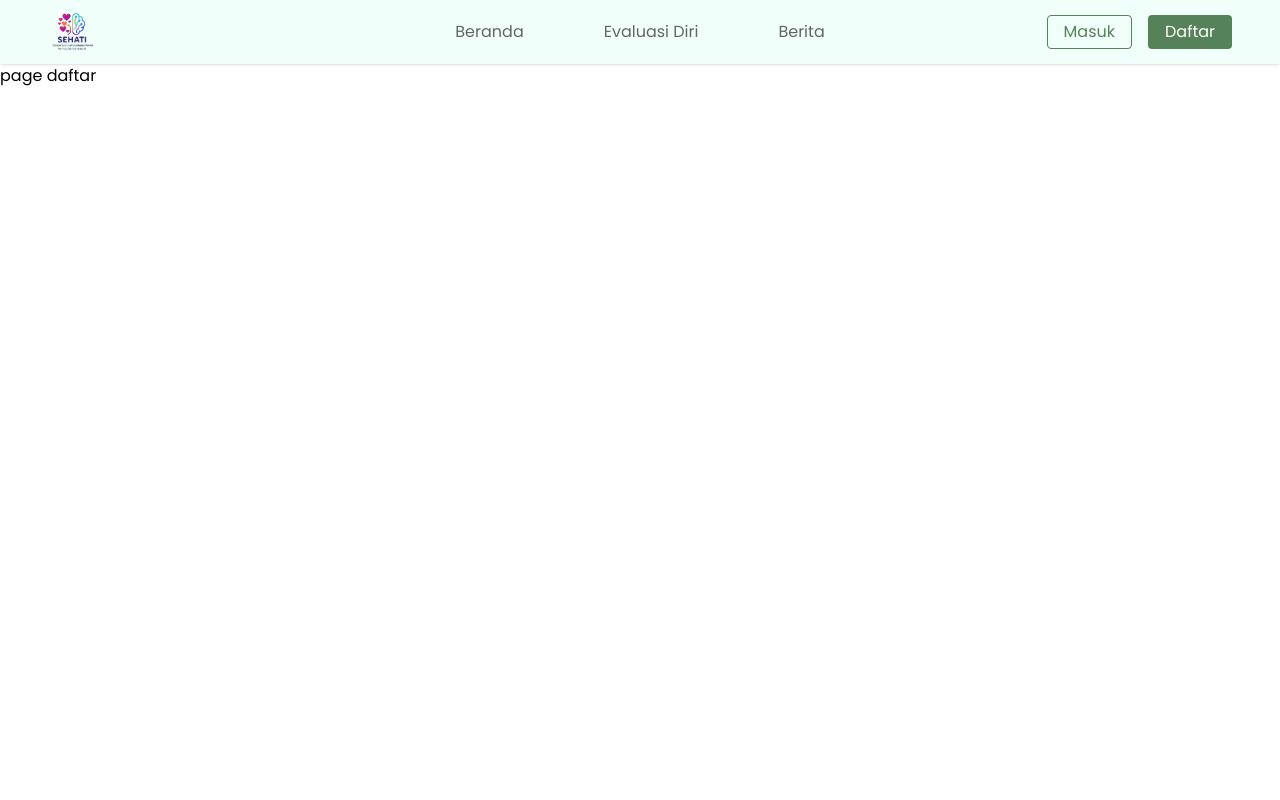
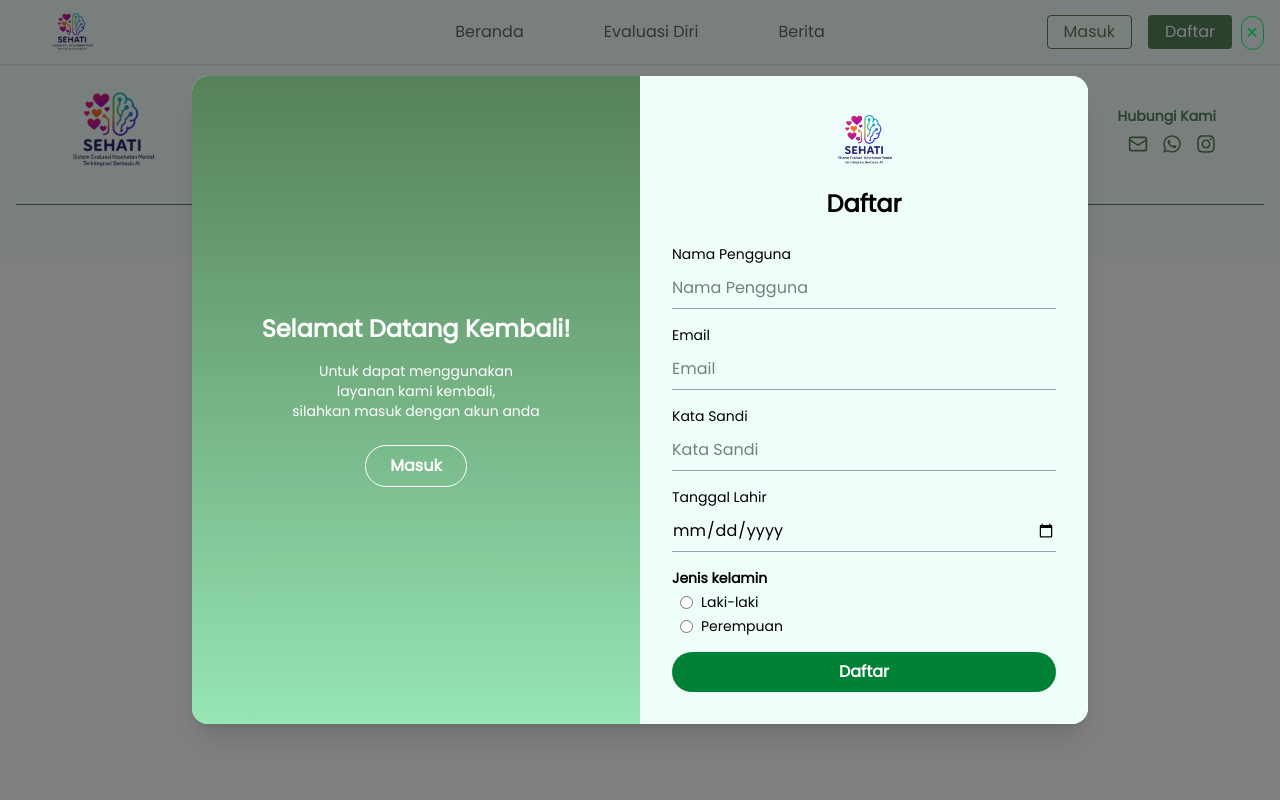
Before and after one commit to Sehati-by-DBS-Coding-Camp/FE-Sehati-Repo, a React (Vite) app: page /daftar in a window 1280 px wide. Shown: the top 800 px of the page. Built offline with nearby package versions, Linux system fonts and the light colour scheme; the HTML template or start-up script is replaced by a standard one.

Commit message:
Slicing design login dan register

```diff
--- a/src/features/daftar/daftarView.jsx
+++ b/src/features/daftar/daftarView.jsx
@@ -1,11 +1,90 @@
-function daftarView() {
+import React from "react";
+
+const daftarView = () => {
   return (
-    <>
-        <div className="min-h-screen">
-          <h1>page daftar</h1>
+    <div className="fixed inset-0 z-50 flex items-center justify-center bg-black/50 p-4">
+      <div className="w-full max-w-4xl bg-white rounded-2xl shadow-xl overflow-hidden flex flex-col md:flex-row">
+
+        {/* Kiri - Ajakan Masuk */}
+        <div className="w-full md:w-1/2 bg-gradient-to-b from-accent to-primary text-white p-6 sm:p-8 flex flex-col justify-center items-center text-center">
+          <h2 className="text-2xl font-bold mb-4">Selamat Datang Kembali!</h2>
+          <p className="text-sm mb-6">
+            Untuk dapat menggunakan <br className="hidden sm:block" />layanan kami kembali, <br className="hidden sm:block" />silahkan masuk dengan akun anda
+          </p>
+          <button className="border border-white px-6 py-2 rounded-full font-semibold hover:bg-white hover:text-green-700 transition">
+            Masuk
+          </button>
         </div>
-    </>
+
+        {/* Kanan - Form Registrasi */}
+        <div className="w-full md:w-1/2 bg-[#f0fefb] p-6 sm:p-8 flex flex-col justify-center items-center">
+          <img
+            src="../../../public/images/SEHATI.png" // Ganti jika perlu
+            alt="SEHATI"
+            className="w-16 mb-4"
+          />
+          <h2 className="text-2xl font-bold mb-6 text-center">Daftar</h2>
+          <form className="w-full max-w-sm space-y-4">
+            <div>
+              <label className="block text-sm mb-1">Nama Pengguna</label>
+              <input
+                type="text"
+                className="w-full border-b border-gray-400 bg-transparent outline-none py-2"
+                placeholder="Nama Pengguna"
+              />
+            </div>
+            <div>
+              <label className="block text-sm mb-1">Email</label>
+              <input
+                type="email"
+                className="w-full border-b border-gray-400 bg-transparent outline-none py-2"
+                placeholder="Email"
+              />
+            </div>
+            <div>
+              <label className="block text-sm mb-1">Kata Sandi</label>
+              <input
+                type="password"
+                className="w-full border-b border-gray-400 bg-transparent outline-none py-2"
+                placeholder="Kata Sandi"
+              />
+            </div>
+            <div>
+              <label className="block text-sm mb-1">Tanggal Lahir</label>
+              <input
+                type="date"
+                className="w-full border-b border-gray-400 bg-transparent outline-none py-2"
+              />
+            </div>
+            <div>
+              <label className="block text-sm mb-1 font-semibold">Jenis kelamin</label>
+              <div className="space-y-1 text-sm pl-2">
+                <label className="flex items-center space-x-2">
+                  <input type="radio" name="gender" value="Laki-laki" />
+                  <span>Laki-laki</span>
+                </label>
+                <label className="flex items-center space-x-2">
+                  <input type="radio" name="gender" value="Perempuan" />
+                  <span>Perempuan</span>
+                </label>
+              </div>
+            </div>
+            <button
+              type="submit"
+              className="w-full bg-green-700 text-white rounded-full py-2 font-semibold hover:bg-green-800 transition"
+            >
+              Daftar
+            </button>
+          </form>
+        </div>
+      </div>
+
+      {/* Tombol Close */}
+      <button className="absolute top-4 right-4 text-green-700 border border-green-700 rounded-full p-1 hover:bg-green-100 transition">
+        ✕
+      </button>
+    </div>
   );
-}
+};
 
 export default daftarView;
--- a/src/features/masuk/masukView.jsx
+++ b/src/features/masuk/masukView.jsx
@@ -1,11 +1,66 @@
-function masukView() {
+import React from "react";
+
+const masukView = () => {
   return (
-    <>
-        <div className="min-h-screen">
-          <h1>page masuk</h1>
+    <div className="fixed inset-0 z-50 flex items-center justify-center bg-black/50 p-4">
+      <div className="w-full max-w-4xl bg-white rounded-2xl shadow-xl overflow-hidden flex flex-col md:flex-row">
+        {/* Kiri - Form Login */}
+        <div className="w-full md:w-1/2 bg-[#f0fefb] p-6 sm:p-8 flex flex-col justify-center items-center">
+          <img
+            src="../../../public/images/SEHATI.png" // Ganti dengan path logo kamu
+            alt="SEHATI"
+            className="w-16 mb-4"
+          />
+          <h2 className="text-2xl font-bold mb-6 text-center">Masuk</h2>
+          <form className="w-full max-w-sm space-y-4">
+            <div>
+              <label className="block text-sm mb-1">Email</label>
+              <input
+                type="email"
+                className="w-full border-b border-gray-400 bg-transparent outline-none py-2"
+                placeholder="Email"
+              />
+            </div>
+            <div>
+              <label className="block text-sm mb-1">Kata Sandi</label>
+              <input
+                type="password"
+                className="w-full border-b border-gray-400 bg-transparent outline-none py-2"
+                placeholder="Kata Sandi"
+              />
+              <div className="text-right text-xs mt-1">
+                <a href="#" className="text-gray-600 hover:underline">
+                  Lupa kata sandi?
+                </a>
+              </div>
+            </div>
+            <button
+              type="submit"
+              className="w-full bg-green-700 text-white rounded-full py-2 font-semibold hover:bg-green-800 transition"
+            >
+              Masuk
+            </button>
+          </form>
         </div>
-    </>
+
+        {/* Kanan - Ajakan Daftar */}
+        <div className="w-full md:w-1/2 bg-gradient-to-b from-accent to-primary text-white p-6 sm:p-8 flex flex-col justify-center items-center text-center">
+          <h2 className="text-2xl font-bold mb-4">Halo, Teman SEHATI!</h2>
+          <p className="text-sm mb-6">
+            Daftarkan diri anda <br className="hidden sm:block" />dan mulai gunakan layanan kami segera
+          </p>
+          <button className="border border-white px-6 py-2 rounded-full font-semibold hover:bg-white hover:text-green-700 transition">
+            Daftar
+          </button>
+        </div>
+      </div>
+
+      {/* Tombol Close */}
+      <button className="absolute top-4 right-4 text-green-700 border border-green-700 rounded-full p-1 hover:bg-green-100 transition">
+        ✕
+      </button>
+    </div>
   );
-}
+};
 
 export default masukView;
```
